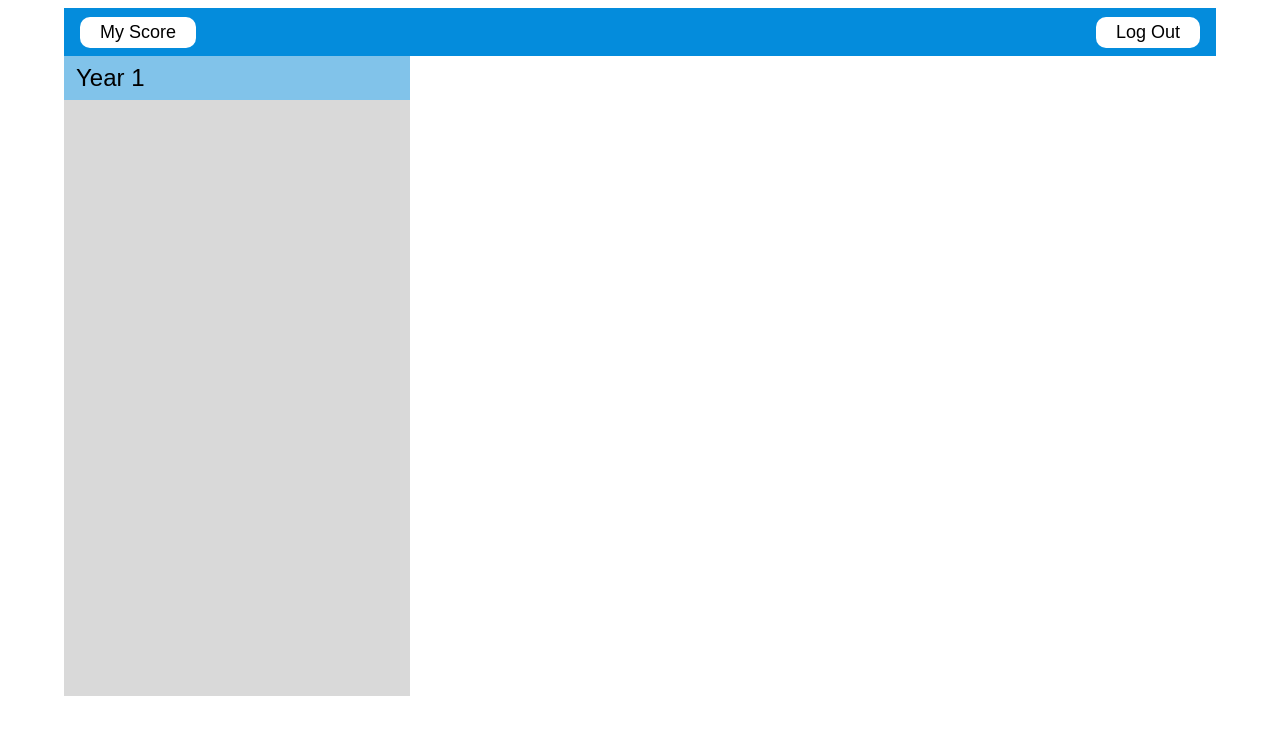
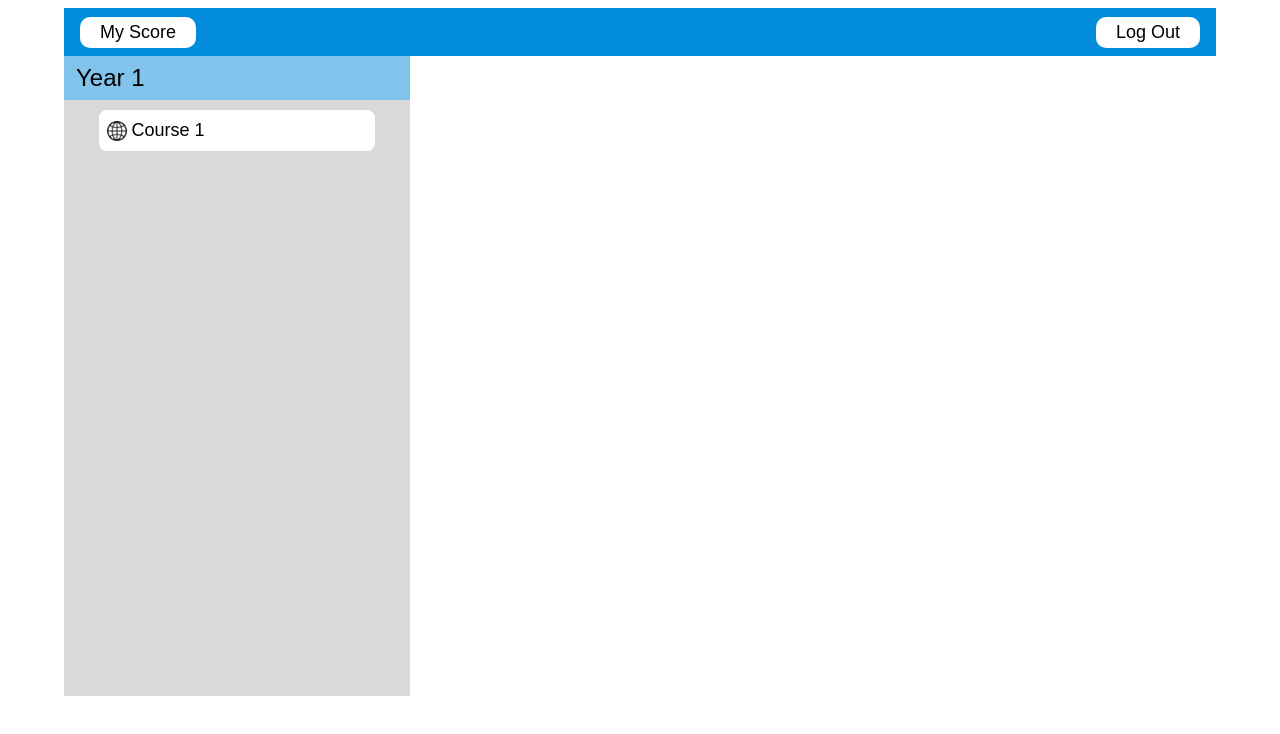
Before and after one commit to preamza02/final_project_comengess_2023, a plain HTML site: page frontend/index.html in a window 1280 px wide. Drawn offline with Linux system fonts and the light colour scheme.

Commit message:
add: course button

```diff
--- a/frontend/index.css
+++ b/frontend/index.css
@@ -64,6 +64,28 @@
     min-height: 80vh;
 }
 
+.course-button {
+    width: 80%;
+    border-radius: 8px;
+    font-size: 18px;
+    border-width: 0;
+    cursor: pointer;
+    padding-left: 8px;
+    padding-top: 10px;
+    padding-bottom: 10px;
+    margin-top: 10px;
+    margin-left: auto;
+    margin-right: auto;
+    background-color: white;
+    align-items: center;
+}
+
+.course-button > img {
+    width: 20px;
+    height: 20px;
+    margin-right: 5px;
+}
+
 .year-display {
     background-color: #81C3EA;
     padding-left: 12px;
--- a/frontend/index.html
+++ b/frontend/index.html
@@ -15,6 +15,11 @@
       <div class="flex-row main-container">
         <div class="flex-col course-selector">
             <div class="year-display">Year 1</div>
+
+            <button class="course-button flex-row">
+                <img src="images/globe_icon.png" alt="globe"/>
+                Course 1
+            </button>
         </div>
       </div>
     </div>
```
